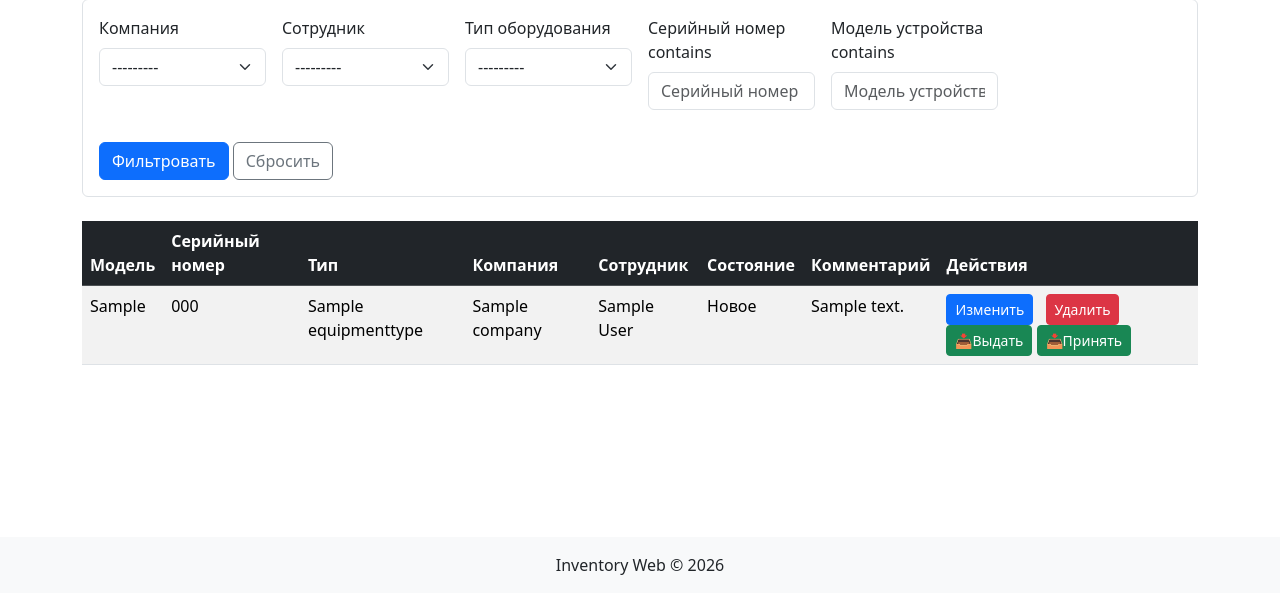
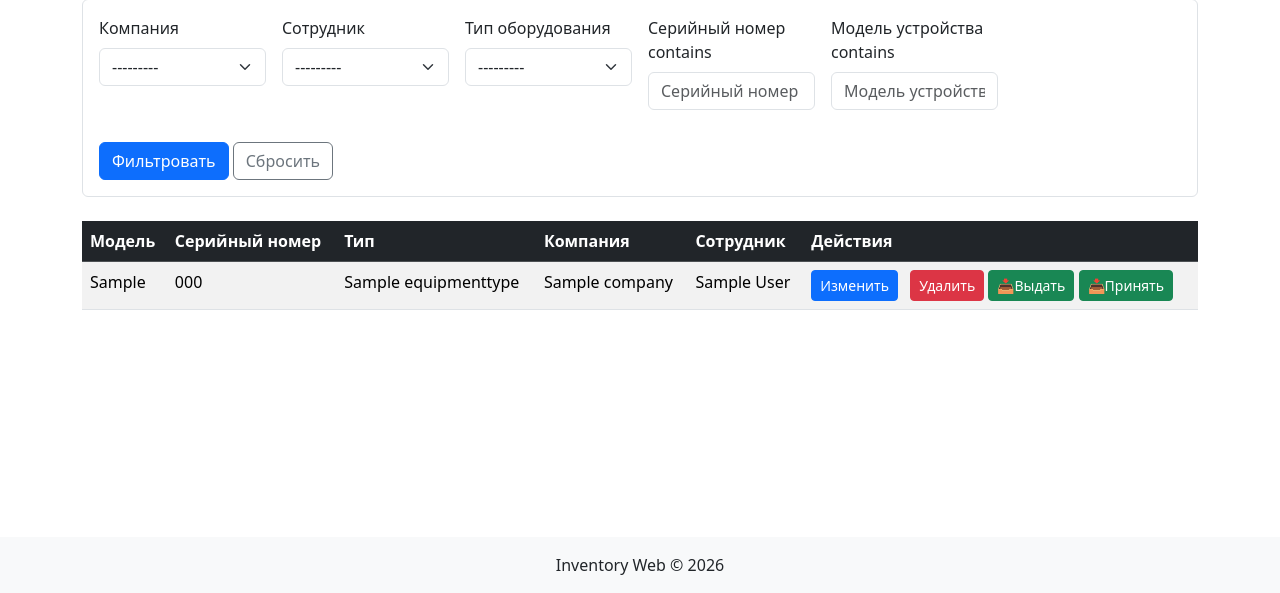
Before and after one commit to UselessHumster/inventory_web, a Django app: page /devices/ in a window 1280 px wide. Shown: the part 207-800 px from the top of the page. Run offline with Django 5.2, Linux system fonts and the light colour scheme; a user stored in the database is signed in; tables that the repository leaves empty hold one stand-in row (values such as "Sample post"); parts of the project's set-up code (start-up, migrations or seed data) failed here and were passed over; some libraries are stand-ins or nearby versions.

Commit message:
removed useless columns

```diff
--- a/inventory_web/templates/devices/equipment_list.html
+++ b/inventory_web/templates/devices/equipment_list.html
@@ -46,8 +46,6 @@
                 <th>Тип</th>
                 <th>Компания</th>
                 <th>Сотрудник</th>
-                <th>Состояние</th>
-                <th>Комментарий</th>
                 <th>Действия</th>
             </tr>
         </thead>
@@ -59,8 +57,6 @@
                 <td>{{ item.equipment_type.name }}</td>
                 <td>{{ item.company.name }}</td>
                 <td>{{ item.employee|default:"-" }}</td>
-                <td>{{ item.get_condition_display }}</td>
-                <td>{{ item.comment|default:"-" }}</td>
                 <td>
                     <a href="{% url 'devices:equipment_update' item.pk %}" class="btn btn-sm btn-primary me-2">Изменить</a>
                     <a href="{% url 'devices:equipment_delete' item.pk %}" class="btn btn-sm btn-danger">Удалить</a>
```
